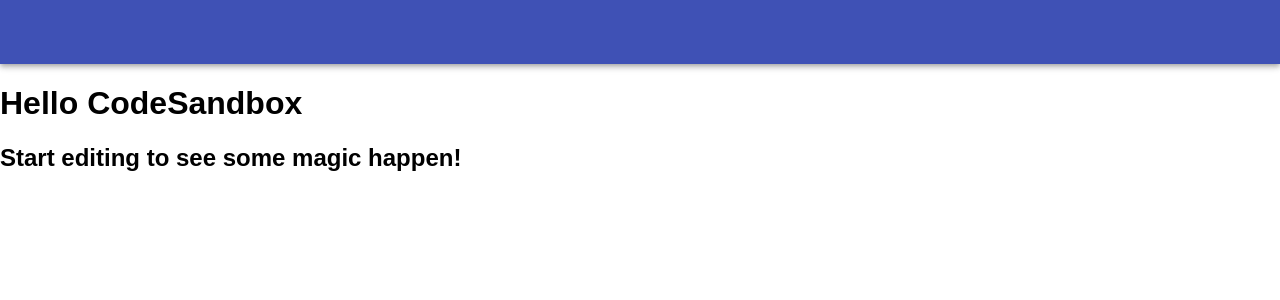
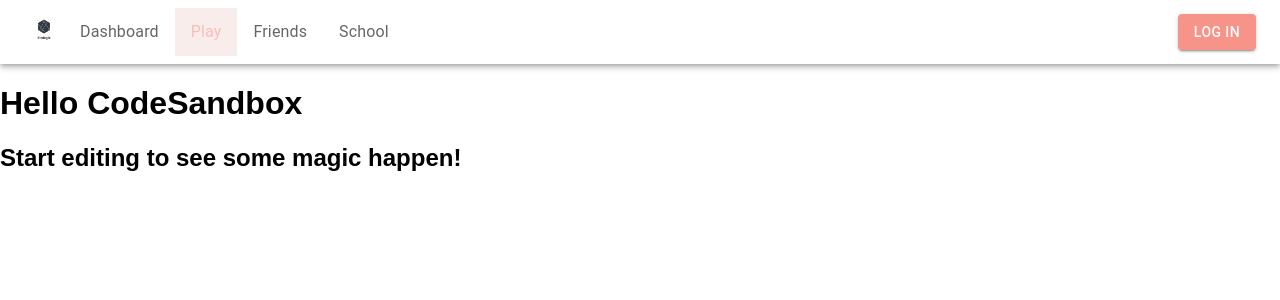
Before and after one commit to esteakshapin/omingle-front-end, a React (Create React App) app: page / in a window 1280 px wide. Shown: the top 300 px of the page. Built offline with nearby package versions, Linux system fonts and the light colour scheme.

Commit message:
Finished App bar

```diff
--- a/src/App.js
+++ b/src/App.js
@@ -1,5 +1,5 @@
 import "./assets/css/styles.css";
-import Header from "./navbar/navbar";
+import Header from "./components/navbar";
 
 export default function App() {
   return (
--- /dev/null
+++ b/src/components/navbar.jsx
@@ -0,0 +1,96 @@
+import * as React from "react";
+import {
+  AppBar,
+  Toolbar,
+  makeStyles,
+  List,
+  ListItem,
+  ListItemText,
+  Container,
+  Button
+} from "@material-ui/core";
+import Avatar from "@material-ui/core/Avatar";
+import logo from "/src/assets/images/logo_transparent.png";
+
+const useStyles = makeStyles({
+  navbarDisplayFlex: {
+    display: `flex`,
+    justifyContent: `space-between`
+  },
+  navDisplayFlex: {
+    display: `flex`,
+    justifyContent: `space-between`
+    // backgroundColor: 'green'
+  },
+  linkText: {
+    textDecoration: `none`,
+    color: `black`,
+    opacity: 0.6
+  },
+  nav: {
+    backgroundColor: "white"
+  },
+  buttonColor: {
+    backgroundColor: "#F6E2E0",
+    color: "#F79489"
+  }
+});
+
+const navLinks = [
+  { title: "Dashboard", path: "/", active: false },
+  { title: "Play", path: "/", active: true },
+  { title: "Friends", path: "/", active: false },
+  { title: "School", path: "/", active: false }
+];
+
+const Header = () => {
+  const classes = useStyles();
+
+  return (
+    <AppBar position="static" className={classes.nav}>
+      <Toolbar className={classes.navbarDisplayFlex}>
+        <div
+          style={{
+            display: "flex",
+            alignItems: "center"
+            // backgroundColor: "blue"
+          }}
+        >
+          {" "}
+          <Avatar src={logo} variant="square" />
+          <List
+            component="nav"
+            aria-labelledby="main navigation"
+            className={classes.navDisplayFlex}
+          >
+            {navLinks.map(({ title, path, active }) => (
+              <a href={path} key={title} className={classes.linkText}>
+                <ListItem
+                  button
+                  classes={active ? { button: classes.buttonColor } : {}}
+                >
+                  <ListItemText primary={title} />
+                </ListItem>
+              </a>
+            ))}
+          </List>{" "}
+        </div>
+
+        <Button
+          variant="contained"
+          color="primary"
+          style={{
+            backgroundColor: "#F79489",
+            color: "white",
+            float: "right"
+          }}
+        >
+          {" "}
+          Log In{" "}
+        </Button>
+      </Toolbar>
+    </AppBar>
+  );
+};
+
+export default Header;
--- a/src/navbar/navbar.jsx
+++ /dev/null
@@ -1,19 +0,0 @@
-import * as React from "react";
-import { AppBar, Toolbar, IconButton } from "@material-ui/core";
-
-const navLinks = [
-  { title: "Dashboard", path: "/" },
-  { title: "Play", path: "/" },
-  { title: "Friends", path: "/" },
-  { title: "School", path: "/" }
-];
-
-const Header = () => {
-  return (
-    <AppBar position="static">
-      <Toolbar></Toolbar>
-    </AppBar>
-  );
-};
-
-export default Header;
```
Also changed, not shown: src/assets/images/logo_transparent.png (added).
